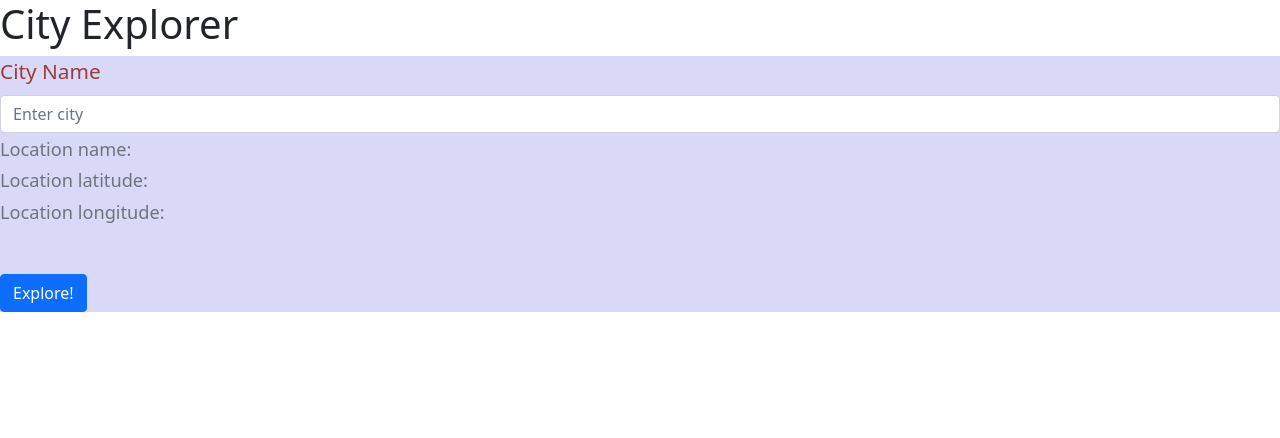
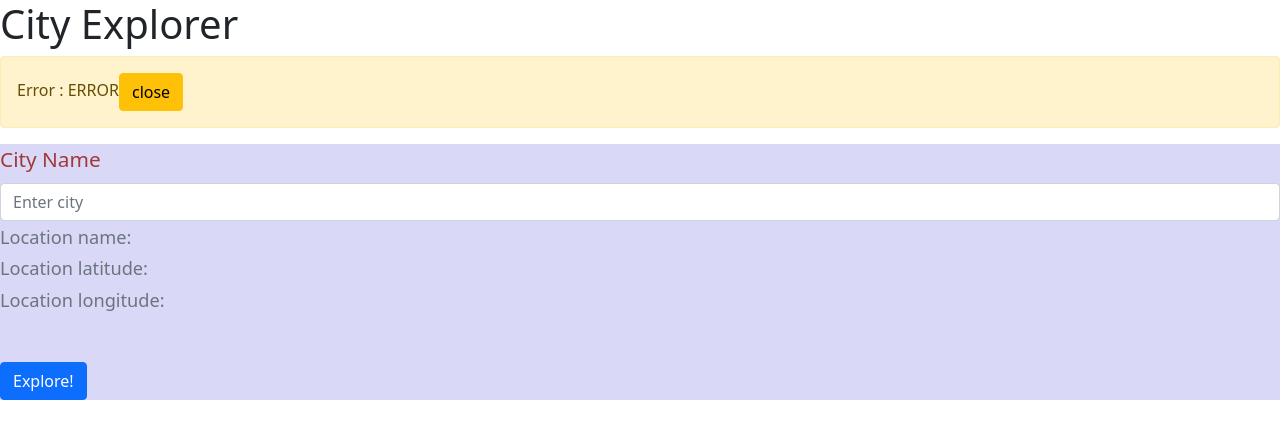
Before and after one commit to kylecohen14/city-explorer, a React (Create React App) app: page / in a window 1280 px wide. Shown: the top 438 px of the page. Built offline with nearby package versions, Linux system fonts and the light colour scheme.

Commit message:
error mess

```diff
--- a/src/App.js
+++ b/src/App.js
@@ -3,6 +3,7 @@ import axios from 'axios';
 import Form from 'react-bootstrap/Form';
 import Button from 'react-bootstrap/Button';
 import Image from 'react-bootstrap/Image';
+import Alert from 'react-bootstrap/Alert';
 import './App.css';
 
 class App extends React.Component {
@@ -11,7 +12,10 @@ class App extends React.Component {
     this.state= {
       searchQuery: '',
       location: {},
-      map: ''
+      map: '',
+      errors: '',
+      showError: true
+         // change this false to true
     }
   }
 
@@ -24,13 +28,23 @@ class App extends React.Component {
     const MAP = `https://maps.locationiq.com/v3/staticmap?key=${process.env.REACT_APP_CITY_EXPLORER}&center=${this.state.location.lat},${this.state.location.lon}&zoom=14`;
     const respond = await axios.get(MAP);
     this.setState({map: respond.config.url})
+    this.setState({showError: false})
   }
+  errorTxt(error){
+    this.setState({errors: error.response.respond, showError: true, map: '', location: {}})
+
+  }
+
 
 
   render () {
     return (
       <>
       <h1>City Explorer</h1>
+      <Alert show={this.state.showError} variant="warning">Error {this.state.errors}: ERROR
+      <Button variant="warning" onClick={() =>this.setState({showAlert: false})} >close</Button>
+      </Alert>
+
       {/* <input onChange={(e) => this.setState({searchQuery: e.target.value})}
       placeholder="City name here" type="text" />
       <button onClick={this.getLatLong}>Explore!</button>
```
Also changed, not shown: Screenshot (175).png (added), 1 other file (tests, documents, lock files or other folders).
